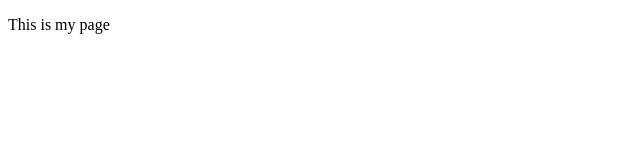
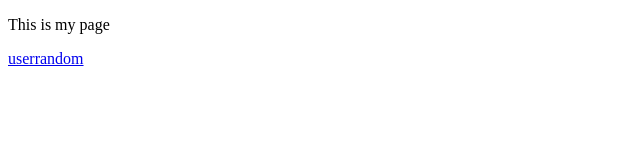
Before and after one commit to marcmahinay/marcmahinay.github.io, a plain HTML site: page index.html in a window 1280 px wide. Shown: the full height of the page, 0-640 px from the left. Drawn offline with Linux system fonts and the light colour scheme.

Commit message:
added link

```diff
--- a/index.html
+++ b/index.html
@@ -6,5 +6,6 @@
   </head>
   <body>
     <p>This is my page</p>
+    <a href="userrandom.html">userrandom</a>
   </body>
 </html>
```
